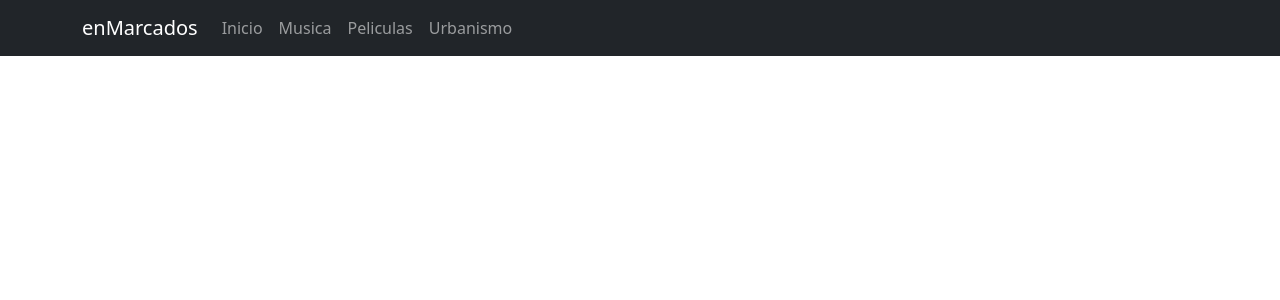
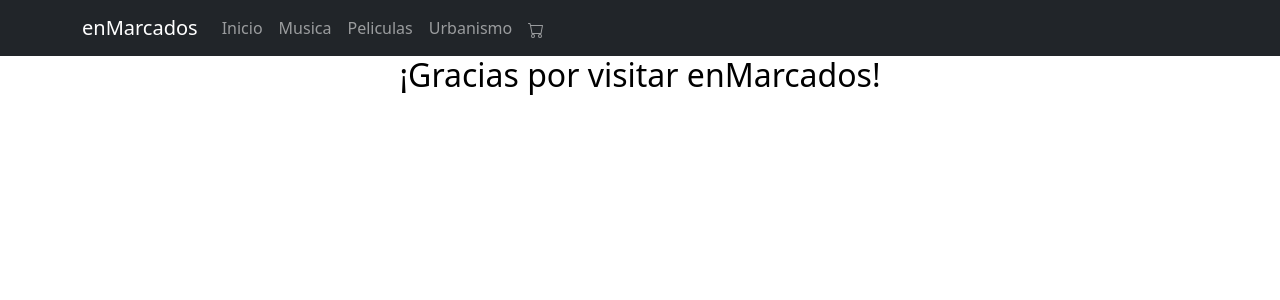
Before and after one commit to gomezclaudio11/cuadro-gomezclaudio, a React (Create React App) app: page / in a window 1280 px wide. Shown: the top 300 px of the page. Built offline with nearby package versions, Linux system fonts and the light colour scheme.

Commit message:
Icono Cart + ItemListContainer

```diff
--- a/package.json
+++ b/package.json
@@ -10,6 +10,7 @@
     "react": "^18.2.0",
     "react-bootstrap": "^2.4.0",
     "react-dom": "^18.2.0",
+    "react-icons": "^4.4.0",
     "react-scripts": "5.0.1",
     "web-vitals": "^2.1.4"
   },
--- /dev/null
+++ b/src/components/CartWidget.js
@@ -0,0 +1,10 @@
+import { BsCart } from "react-icons/bs";
+import "../components/CartWidget.css";
+
+const CartWidget = () => {
+    return (
+       < BsCart />
+     );
+}
+
+export default CartWidget;
--- /dev/null
+++ b/src/components/ItemListContainer.js
@@ -0,0 +1,14 @@
+const ItemListContainer = () => {
+    return (
+        <>
+        <div className='shadow-md w-full h-screen flex justify-center items-center font-bold font-roboto text-black relative top-20 text-xl'>
+            <h2>¡Gracias por visitar enMarcados!</h2>
+       </div>
+
+    </>
+    );
+}
+
+
+
+export default ItemListContainer;
--- a/src/components/NavBar.js
+++ b/src/components/NavBar.js
@@ -2,7 +2,8 @@
 import Container from 'react-bootstrap/Container';
 import Nav from 'react-bootstrap/Nav';
 import Navbar from 'react-bootstrap/Navbar';
-
+import CartWidget from './CartWidget';
+import ItemListContainer from "./ItemListContainer";
 
 function ColorSchemesExample() {
   return (
@@ -15,10 +16,13 @@ function ColorSchemesExample() {
             <Nav.Link href="#features">Musica</Nav.Link>
             <Nav.Link href="#pricing">Peliculas</Nav.Link>
             <Nav.Link href="#pricing">Urbanismo</Nav.Link>
+            <Nav.Link href="#pricing"> < CartWidget />  </Nav.Link>
           </Nav>
         </Container>
       </Navbar>
-      </>
+
+      < ItemListContainer />
+     </>
   );
 }
 
```
Also changed, not shown: src/components/CartWidget.css (added), 1 other file (tests, documents, lock files or other folders).
